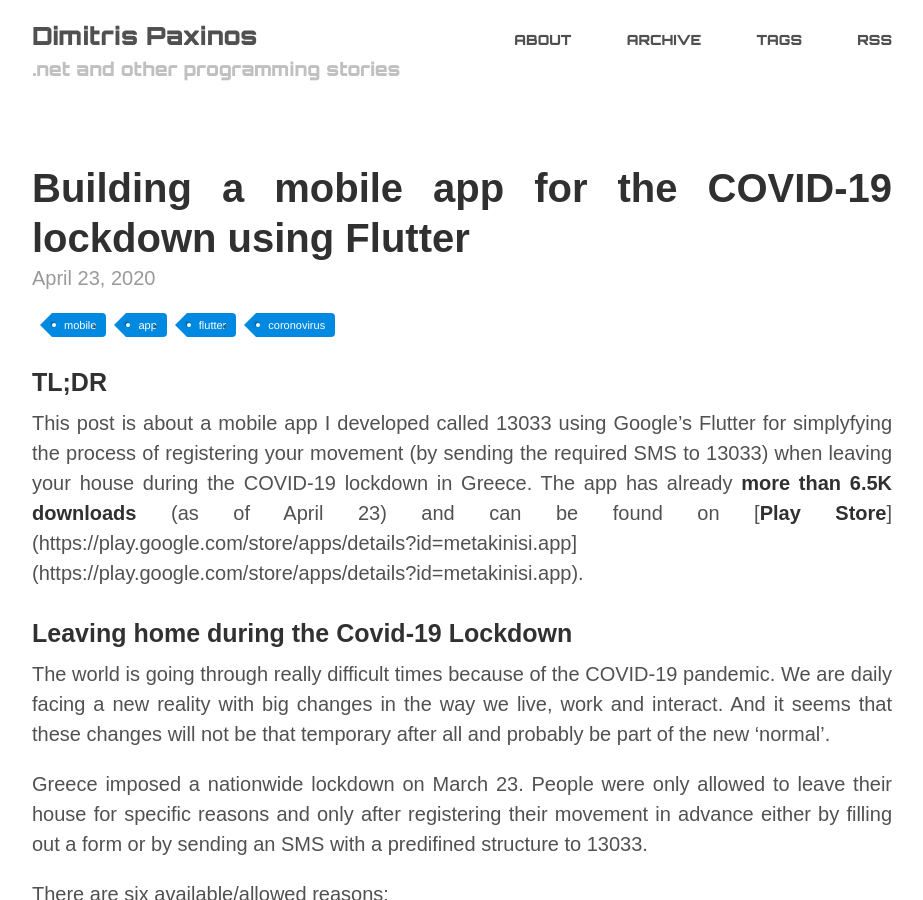
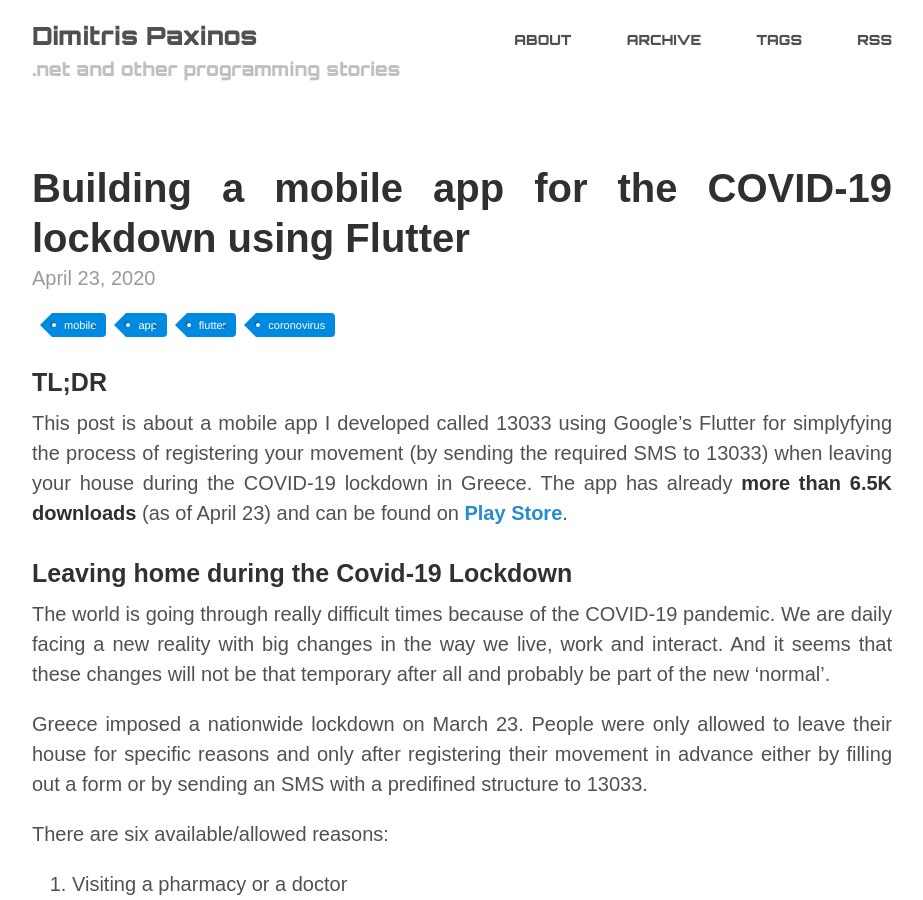
Before and after one commit to dimitrispaxinos/dimitrispaxinos.github.io, a Jekyll site: the page built from _posts/2020-04-23-Building-a-mobile-app-for-the-COVID-19-lockdown-using-Flutter.md, in a window 1280 px wide and 900 px high. Shown: the whole window, without its empty margins (178-1101 px from the left). Built offline with Jekyll 4.4.1, drawn with Linux system fonts in a browser that asks for light colours; some web fonts are replaced; comment, search, counter and statistics services are not loaded; some of the changed lines change nothing that is shown.

Commit message:
Fixed broken links

```diff
--- a/_posts/2020-04-23-Building-a-mobile-app-for-the-COVID-19-lockdown-using-Flutter.md
+++ b/_posts/2020-04-23-Building-a-mobile-app-for-the-COVID-19-lockdown-using-Flutter.md
@@ -5,7 +5,7 @@ tags: mobile app flutter coronovirus
 ---
 
 ###  TL;DR
-This post is about a mobile app I developed called 13033 using Google's Flutter for simplyfying the process of registering your movement (by sending the required SMS to 13033) when leaving your house during the COVID-19 lockdown in Greece. The app has already **more than 6.5K downloads** (as of April 23) and can be found on [**Play Store**](https://play.google.com/store/apps/details?id=metakinisi.app](https://play.google.com/store/apps/details?id=metakinisi.app).
+This post is about a mobile app I developed called 13033 using Google's Flutter for simplyfying the process of registering your movement (by sending the required SMS to 13033) when leaving your house during the COVID-19 lockdown in Greece. The app has already **more than 6.5K downloads** (as of April 23) and can be found on [**Play Store**](https://play.google.com/store/apps/details?id=metakinisi.app).
 
 
 ###  Leaving home during the Covid-19 Lockdown
```
